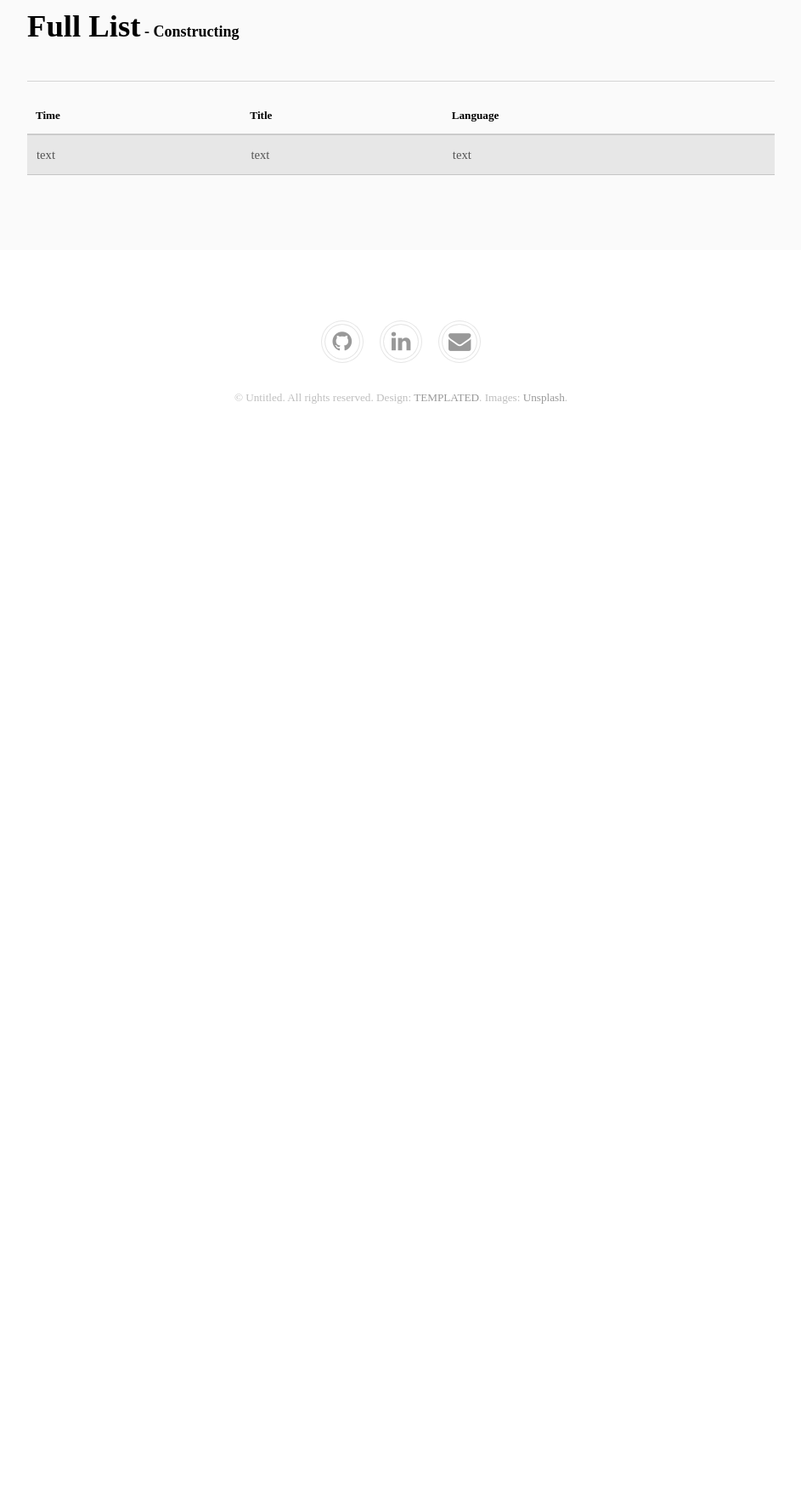
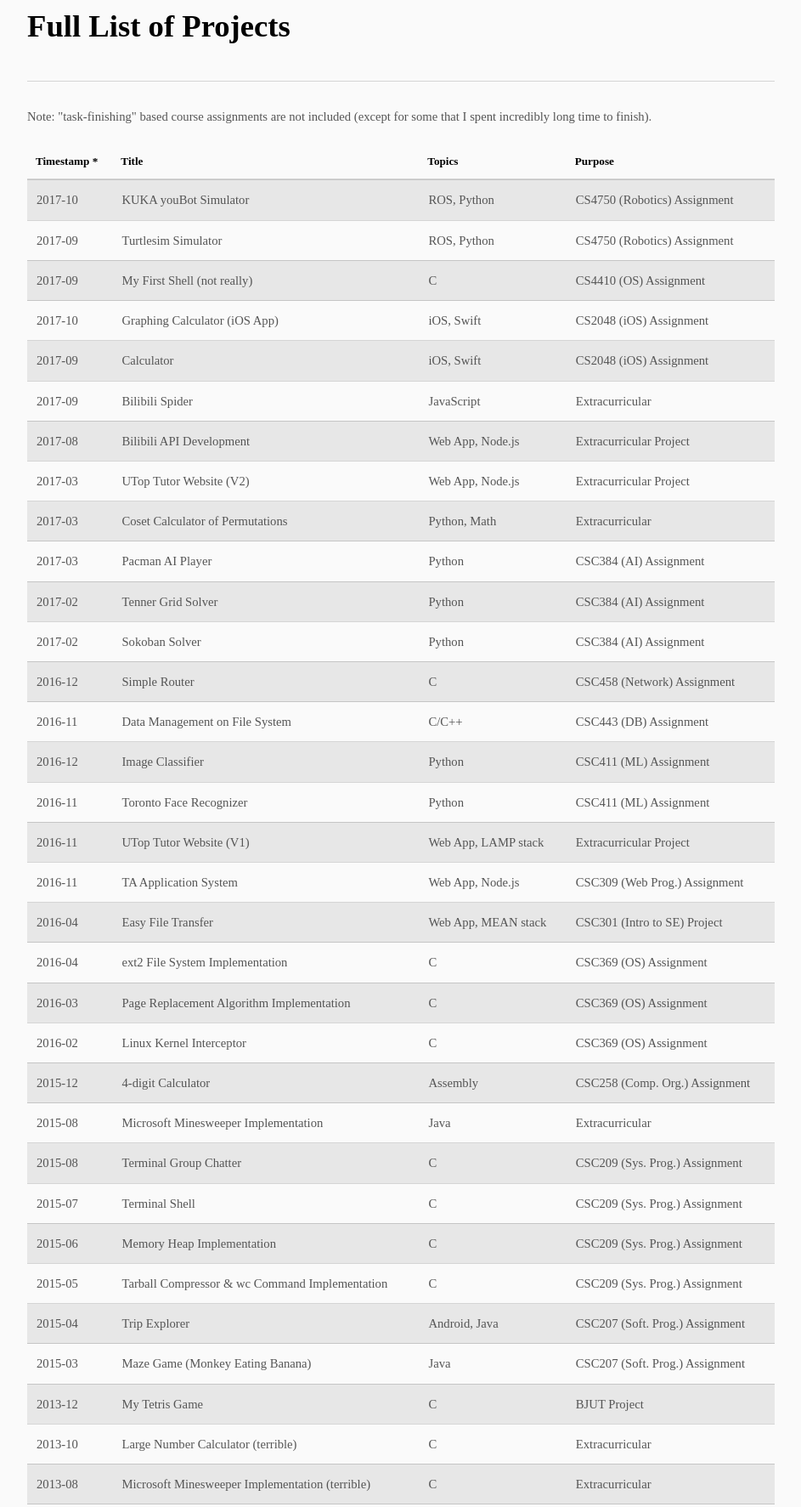
Before and after one commit to Syugen/my-website, a website: page public/project.html in a window 1280 px wide. Shown: the part 2498-4271 px from the top of the page at 85% size, without its empty margins (168-1111 px from the left). Before the commit the page ends 3062 px from the top, so only its background shows below. Drawn offline with Linux system fonts and the light colour scheme; files that its build step writes are made by us from their sources; files whose address does not match are found by name; a web font is replaced by a local one.

Commit message:
added full list of projects

```diff
--- a/public/project.html
+++ b/public/project.html
@@ -187,23 +187,219 @@
 
 			<section class="wrapper style1">
 				<div class="inner">
-					<h2>Full List<span style="font-size: 18px"> - Constructing</span></h2><hr>
+					<h2>Full List of Projects</h2><hr>
+					<p>Note: "task-finishing" based course assignments are not included (except for some that I spent incredibly long time to finish).</p>
 					<table>
 						<thead>
 							<tr>
-								<th>Time</th>
+								<th>Timestamp *</th>
 								<th>Title</th>
-								<th>Language</th>
+								<th>Topics</th>
+								<th>Purpose</th>
 							</tr>
 						</thead>
 						<tbody>
 						    <tr>
-								<td>text</td>
-								<td>text</td>
-								<td>text</td>
+								<td>2017-10</td>
+								<td>KUKA youBot Simulator</td>
+								<td>ROS, Python</td>
+								<td>CS4750 (Robotics) Assignment</td>
+							</tr>
+							<tr>
+								<td>2017-09</td>
+								<td>Turtlesim Simulator</td>
+								<td>ROS, Python</td>
+								<td>CS4750 (Robotics) Assignment</td>
+							</tr>
+							<tr>
+								<td>2017-09</td>
+								<td>My First Shell (not really)</td>
+								<td>C</td>
+								<td>CS4410 (OS) Assignment</td>
+							</tr>
+							<tr>
+								<td>2017-10</td>
+								<td>Graphing Calculator (iOS App)</td>
+								<td>iOS, Swift</td>
+								<td>CS2048 (iOS) Assignment</td>
+							</tr>
+							<tr>
+								<td>2017-09</td>
+								<td>Calculator</td>
+								<td>iOS, Swift</td>
+								<td>CS2048 (iOS) Assignment</td>
+							</tr>
+							<tr>
+								<td>2017-09</td>
+								<td>Bilibili Spider</td>
+								<td>JavaScript</td>
+								<td>Extracurricular</td>
+							</tr>
+							<tr>
+								<td>2017-08</td>
+								<td>Bilibili API Development</td>
+								<td>Web App, Node.js</td>
+								<td>Extracurricular Project</td>
+							</tr>
+							<tr>
+								<td>2017-03</td>
+								<td>UTop Tutor Website (V2)</td>
+								<td>Web App, Node.js</td>
+								<td>Extracurricular Project</td>
+							</tr>
+							<tr>
+								<td>2017-03</td>
+								<td>Coset Calculator of Permutations</td>
+								<td>Python, Math</td>
+								<td>Extracurricular</td>
+							</tr>
+							<tr>
+								<td>2017-03</td>
+								<td>Pacman AI Player</td>
+								<td>Python</td>
+								<td>CSC384 (AI) Assignment</td>
+							</tr>
+							<tr>
+								<td>2017-02</td>
+								<td>Tenner Grid Solver</td>
+								<td>Python</td>
+								<td>CSC384 (AI) Assignment</td>
+							</tr>
+							<tr>
+								<td>2017-02</td>
+								<td>Sokoban Solver</td>
+								<td>Python</td>
+								<td>CSC384 (AI) Assignment</td>
+							</tr>
+							<tr>
+								<td>2016-12</td>
+								<td>Simple Router</td>
+								<td>C</td>
+								<td>CSC458 (Network) Assignment</td>
+							</tr>
+							<tr>
+								<td>2016-11</td>
+								<td>Data Management on File System</td>
+								<td>C/C++</td>
+								<td>CSC443 (DB) Assignment</td>
+							</tr>
+							<tr>
+								<td>2016-12</td>
+								<td>Image Classifier</td>
+								<td>Python</td>
+								<td>CSC411 (ML) Assignment</td>
+							</tr>
+							<tr>
+								<td>2016-11</td>
+								<td>Toronto Face Recognizer</td>
+								<td>Python</td>
+								<td>CSC411 (ML) Assignment</td>
+							</tr>
+							<tr>
+								<td>2016-11</td>
+								<td>UTop Tutor Website (V1)</td>
+								<td>Web App, LAMP stack</td>
+								<td>Extracurricular Project</td>
+							</tr>
+							<tr>
+								<td>2016-11</td>
+								<td>TA Application System</td>
+								<td>Web App, Node.js</td>
+								<td>CSC309 (Web Prog.) Assignment</td>
+							</tr>
+							<tr>
+								<td>2016-04</td>
+								<td>Easy File Transfer</td>
+								<td>Web App, MEAN stack</td>
+								<td>CSC301 (Intro to SE) Project</td>
+							</tr>
+							<tr>
+								<td>2016-04</td>
+								<td>ext2 File System Implementation</td>
+								<td>C</td>
+								<td>CSC369 (OS) Assignment</td>
+							</tr>
+							<tr>
+								<td>2016-03</td>
+								<td>Page Replacement Algorithm Implementation</td>
+								<td>C</td>
+								<td>CSC369 (OS) Assignment</td>
+							</tr>
+							<tr>
+								<td>2016-02</td>
+								<td>Linux Kernel Interceptor</td>
+								<td>C</td>
+								<td>CSC369 (OS) Assignment</td>
+							</tr>
+							<tr>
+								<td>2015-12</td>
+								<td>4-digit Calculator</td>
+								<td>Assembly</td>
+								<td>CSC258 (Comp. Org.) Assignment</td>
+							</tr>
+							<tr>
+								<td>2015-08</td>
+								<td>Microsoft Minesweeper Implementation</td>
+								<td>Java</td>
+								<td>Extracurricular</td>
+							</tr>
+							<tr>
+								<td>2015-08</td>
+								<td>Terminal Group Chatter</td>
+								<td>C</td>
+								<td>CSC209 (Sys. Prog.) Assignment</td>
+							</tr>
+							<tr>
+								<td>2015-07</td>
+								<td>Terminal Shell</td>
+								<td>C</td>
+								<td>CSC209 (Sys. Prog.) Assignment</td>
+							</tr>
+							<tr>
+								<td>2015-06</td>
+								<td>Memory Heap Implementation</td>
+								<td>C</td>
+								<td>CSC209 (Sys. Prog.) Assignment</td>
+							</tr>
+							<tr>
+								<td>2015-05</td>
+								<td>Tarball Compressor & wc Command Implementation</td>
+								<td>C</td>
+								<td>CSC209 (Sys. Prog.) Assignment</td>
+							</tr>
+							<tr>
+								<td>2015-04</td>
+								<td>Trip Explorer</td>
+								<td>Android, Java</td>
+								<td>CSC207 (Soft. Prog.) Assignment</td>
+							</tr>
+							<tr>
+								<td>2015-03</td>
+								<td>Maze Game (Monkey Eating Banana)</td>
+								<td>Java</td>
+								<td>CSC207 (Soft. Prog.) Assignment</td>
+							</tr>
+							<tr>
+								<td>2013-12</td>
+								<td>My Tetris Game</td>
+								<td>C</td>
+								<td>BJUT Project</td>
+							</tr>
+							<tr>
+								<td>2013-10</td>
+								<td>Large Number Calculator (terrible)</td>
+								<td>C</td>
+								<td>Extracurricular</td>
+							</tr>
+							<tr>
+								<td>2013-08</td>
+								<td>Microsoft Minesweeper Implementation (terrible)</td>
+								<td>C</td>
+								<td>Extracurricular</td>
 							</tr>
 						</tbody>
 					</table>
+					<p>* The timestamp is due date for assignments, starting date for extracurricular codes</p>
 				</div>
 			</section>
 		</div>
```
Also changed, not shown: public/projects/bilibili.html (+1 -1 lines), assets/images/bilibili_demo.png.
